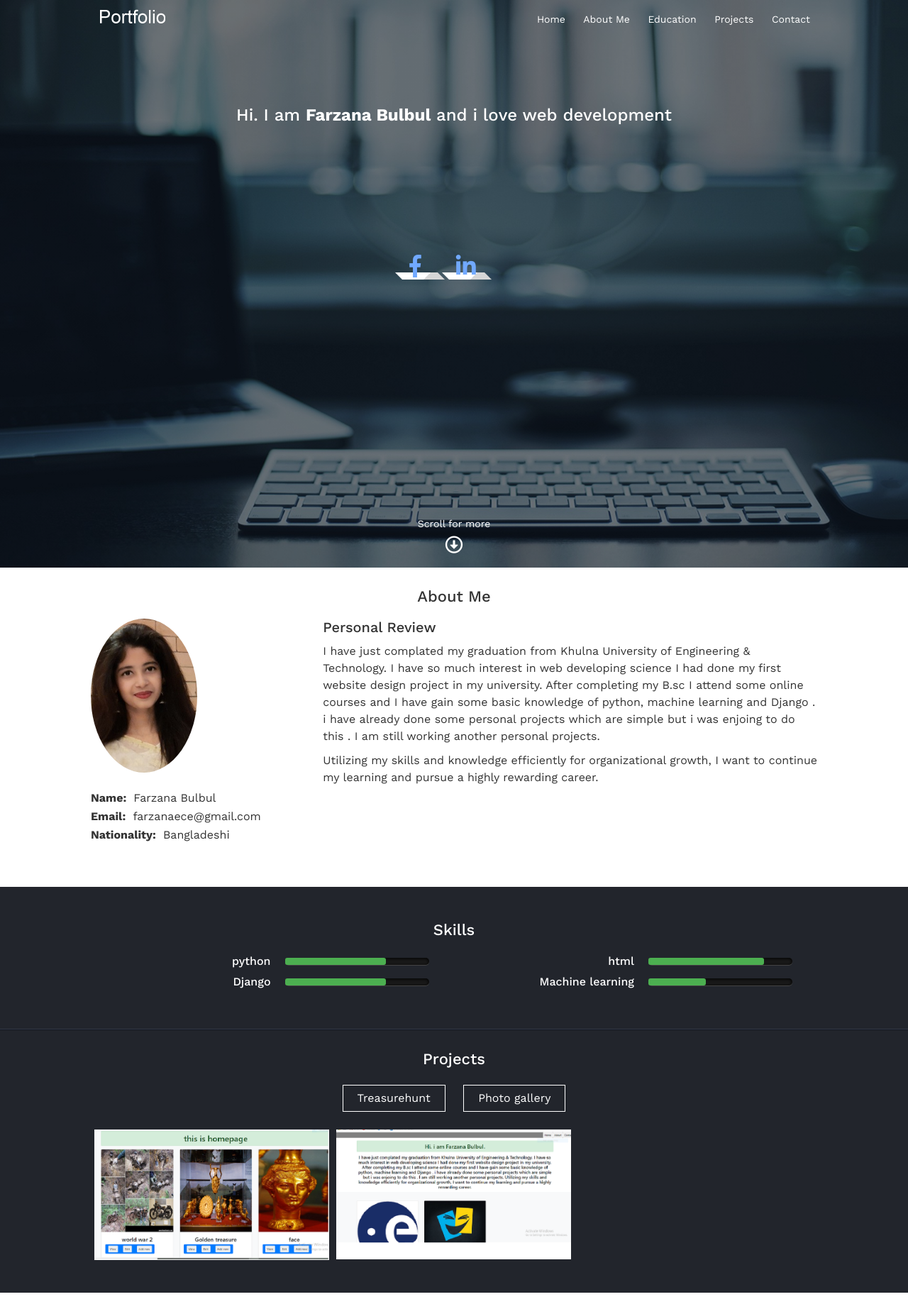
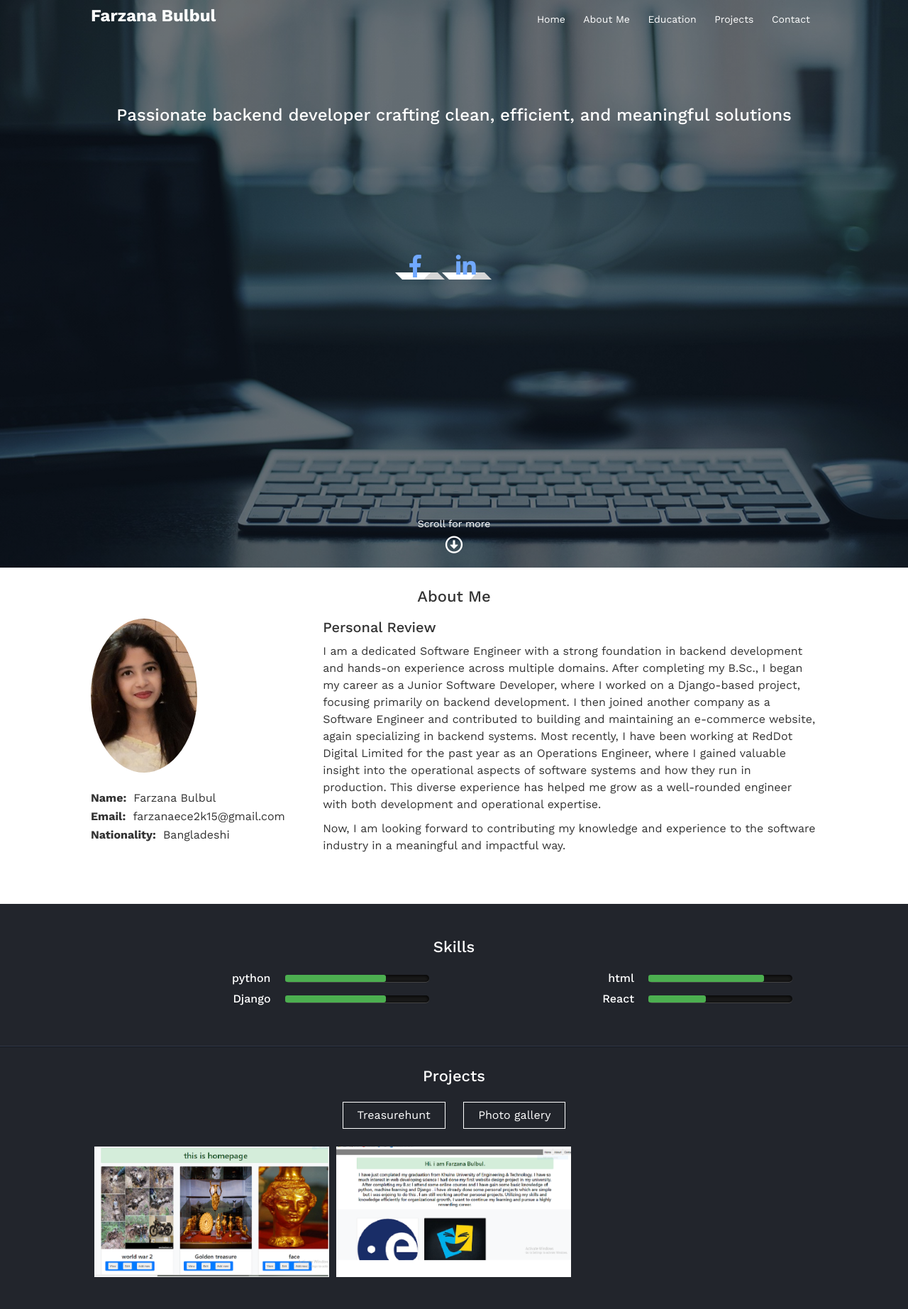
Before and after one commit to farzana780/portfolio, a Django app: page / in a window 1280 px wide. Shown: the top 1845 px of the page at 71% size. Run offline with Django 3.2, Linux system fonts and the light colour scheme; some libraries are stand-ins or nearby versions.

Commit message:
ready for vercel deployment

```diff
--- a/portfolio/templates/portfolio/home.html
+++ b/portfolio/templates/portfolio/home.html
@@ -19,7 +19,11 @@
 			<!-- Menu and Logo Begin -->
 			<div class="top_menu">
 				<div class="center">
-					<figure class="logo"><a href="#" title="logo"><img src=" static/img/logo.png"  alt="logo"></a></figure>
+					<figure class="logo">
+						{% comment %} <a href="#" title="logo"> {% endcomment %}
+						<h2 height="200" style="color:white ; padding-top: 10px;"><b>Farzana Bulbul</b></h2>
+						{% comment %} <img src=" static/img/logo.png"  alt="logo"> {% endcomment %}
+					</figure>
 					<nav class="menu">
 						<ul>
 							<li><a href="#" title="Home" class="menu_list">Home</a></li>
@@ -36,7 +40,7 @@
 			<!-- Header content Begin -->
 			<section class="main_content">
 				<div class="center">
-					<h3>Hi. I am <b>Farzana Bulbul</b> and i love web development </h3>
+					<h3>Passionate backend developer crafting clean, efficient, and meaningful solutions </h3>
 					<!-- Filled with javascript -->
 				</div>
 			</section>
@@ -45,8 +49,8 @@
 			<div class="center">
 				<nav class="socials">
 					<ul>
-						<li><a href="https://www.facebook.com/farzanabulbul.meghla" title="Facebook"><i class="fab fa-facebook-f"></i></a></li>
-						<li><a href="https://www.linkedin.com/in/farzana-bulbul-097b49198/" title="LinkedIn"><i class="fab fa-linkedin-in"></i></a></li>
+						<li><a href="https://www.facebook.com/farzanabulbul.meghla" title="Facebook" target="_blank"><i class="fab fa-facebook-f"></i></a></li>
+						<li><a href="https://www.linkedin.com/in/farzana-bulbul-097b49198/" title="LinkedIn" target="_blank"><i class="fab fa-linkedin-in"></i></a></li>
 					</ul>
 				</nav>
 			</div>
@@ -72,7 +76,7 @@
 						<figure><img src="static/img/user.jpg" alt="user image"></figure>
 						<ul class="personal_data_list">
 							<li><strong>Name:</strong>Farzana Bulbul</li>
-							<li><strong>Email:</strong>farzanaece@gmail.com</li>
+							<li><strong>Email:</strong>farzanaece2k15@gmail.com</li>
 							<li><strong>Nationality:</strong>Bangladeshi</li>
 						</ul>
 					</div>
@@ -80,13 +84,14 @@
 
 					<section class="about_description">
 						<h2>Personal Review</h2>
-						<p> I have just complated my graduation from Khulna University of Engineering & Technology.
-							I have so much interest in web developing science I had done my first website design project in my university.
-                            After completing my B.sc I attend some online courses and I have gain some basic knowledge of python, machine learning and Django .
-                            i have already done some personal projects which are simple but i was enjoing to do this . I am still working another personal projects.
+						<p> I am a dedicated Software Engineer with a strong foundation in backend development and hands-on experience across multiple domains.
+							 After completing my B.Sc., I began my career as a Junior Software Developer, where I worked on a Django-based project, focusing primarily on backend development.
+							 I then joined another company as a Software Engineer and contributed to building and maintaining an e-commerce website, again specializing in backend systems.
+							Most recently, I have been working at RedDot Digital Limited for the past year as an Operations Engineer, where I gained valuable insight into the operational aspects of software systems and how they run in production.
+							This diverse experience has helped me grow as a well-rounded engineer with both development and operational expertise.
 						</p>
 						<p>
-                            Utilizing  my skills and knowledge efficiently for organizational growth, I want to continue my learning and pursue a highly rewarding career.
+                           Now, I am looking forward to contributing my knowledge and experience to the software industry in a meaningful and impactful way.
                         </p>
 					</section>
 
@@ -119,7 +124,7 @@
 						</li>
 
 						<li>
-							<h2>Machine learning</h2>
+							<h2>React</h2>
 							<div class="progress-bar blue stripes">
 								<span style="width: 40%"></span>
 							</div>
--- a/portfolio_project/settings.py
+++ b/portfolio_project/settings.py
@@ -25,7 +25,7 @@ SECRET_KEY = 'g__qi#=^-f9dadi8r&jj)o)xz@p%g^f$qzu#ha&-_es3pg&qv5'
 # SECURITY WARNING: don't run with debug turned on in production!
 DEBUG = True
 
-ALLOWED_HOSTS = []
+ALLOWED_HOSTS = [".vercel.app", ".now.sh"]
 
 
 # Application definition
--- a/portfolio_project/wsgi.py
+++ b/portfolio_project/wsgi.py
@@ -14,3 +14,4 @@ from django.core.wsgi import get_wsgi_application
 os.environ.setdefault('DJANGO_SETTINGS_MODULE', 'portfolio_project.settings')
 
 application = get_wsgi_application()
+app = application
--- /dev/null
+++ b/requirements.txt
@@ -0,0 +1,5 @@
+asgiref==3.8.1
+Django==5.2.3
+pillow==11.2.1
+sqlparse==0.5.3
+tzdata==2025.2
```
Also changed, not shown: db.sqlite3, vercel.json (added), 2 other files.
